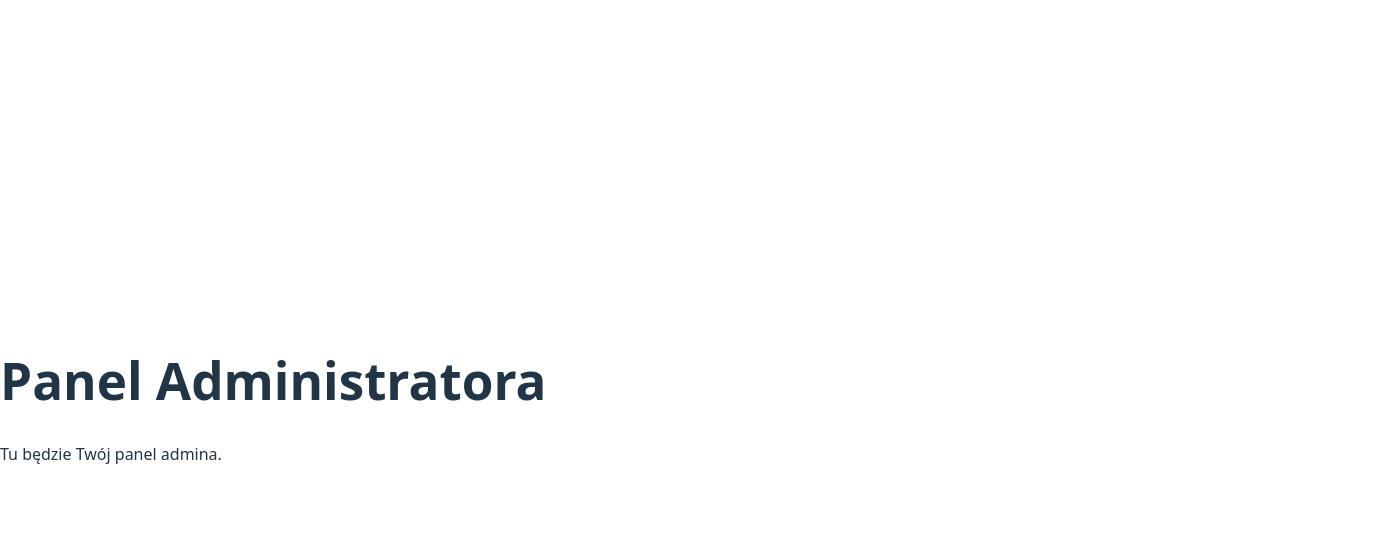
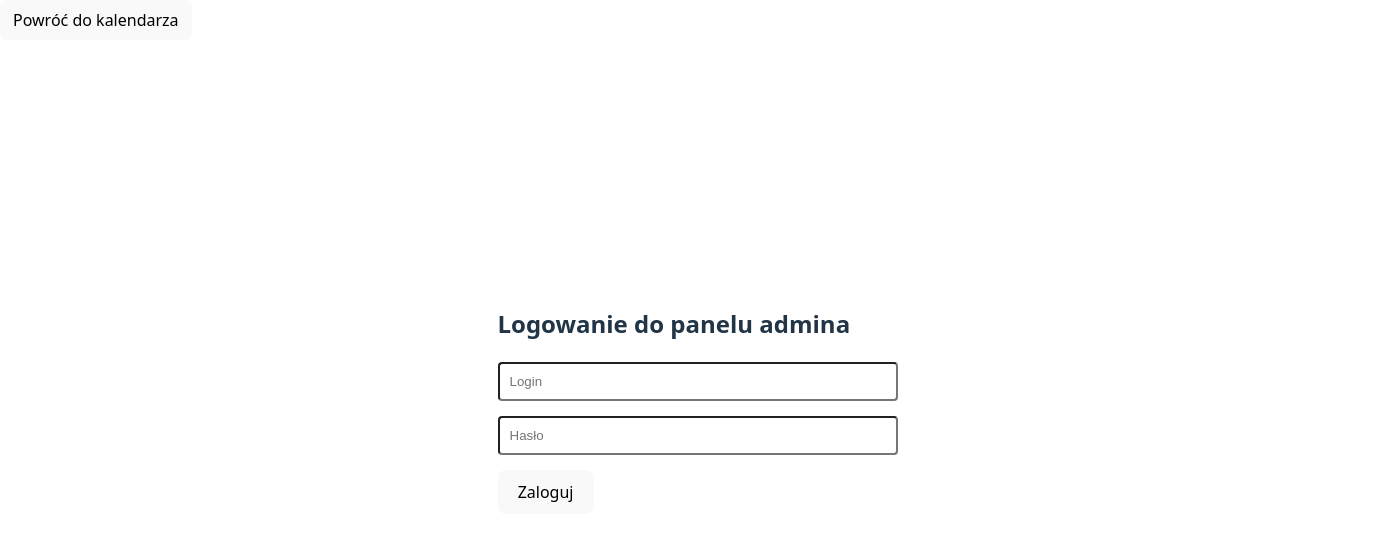
Before and after one commit to xAdamx89/my_fastapi_app, a React (Vite) app in the folder frontend/: page /admin in a window 1280 px wide. Shown: the top 540 px of the page, 1395 px wide, since content can reach past the window. Built offline with nearby package versions, Linux system fonts and the light colour scheme.

Commit message:
Naprawiona wersja, kalendarz, logowanie i admin dashboard przed funkcjami

```diff
--- a/frontend/src/App.jsx
+++ b/frontend/src/App.jsx
@@ -1,15 +1,10 @@
+// src/App.jsx
 import React from 'react';
 import { BrowserRouter, Routes, Route } from 'react-router-dom';
-import CalendarView from './components/CalendarView';
 
-function AdminPanel() {
-  return (
-    <div>
-      <h1>Panel Administratora</h1>
-      <p>Tu będzie Twój panel admina.</p>
-    </div>
-  );
-}
+import CalendarView from './components/CalendarView'; // zakładam, że masz
+import AdminPanel from './components/AdminPanel';
+import AdminDashboard from './components/AdminDashboard';
 
 export default function App() {
   return (
@@ -17,6 +12,7 @@ export default function App() {
       <Routes>
         <Route path="/" element={<CalendarView />} />
         <Route path="/admin" element={<AdminPanel />} />
+        <Route path="/admin/dashboard" element={<AdminDashboard />} />
       </Routes>
     </BrowserRouter>
   );
--- a/frontend/src/components/AdminDashboard.jsx
+++ b/frontend/src/components/AdminDashboard.jsx
@@ -1,3 +1,4 @@
+// src/components/AdminDashboard.jsx
 import React from 'react';
 import { useNavigate } from 'react-router-dom';
 
@@ -5,7 +6,7 @@ export default function AdminDashboard() {
   const navigate = useNavigate();
 
   return (
-    <div style={{ padding: '20px' }}>
+    <div style={{ padding: '20px', position: 'relative', minHeight: '100vh' }}>
       <button
         onClick={() => navigate('/')}
         style={{
@@ -13,6 +14,7 @@ export default function AdminDashboard() {
           top: '10px',
           left: '10px',
           padding: '8px 12px',
+          cursor: 'pointer',
         }}
       >
         Powróć do kalendarza
--- a/frontend/src/components/AdminPanel.css
+++ b/frontend/src/components/AdminPanel.css
@@ -1,38 +1,49 @@
-/* Układ trzech kolumn */
-.row {
+/* src/components/AdminPanel.css */
+
+html, body, #root {
+  height: 100%;
+  margin: 0;
+}
+
+.container {
+  width: 100%;
+  height: 100vh;
   display: flex;
-  height: 100vh;
 }
 
 .column {
   flex: 1;
-  width: 490px;
+  width: 465px;
 }
 
 .center-column {
+  flex: 2;
+  position: relative;
   display: flex;
-  flex-direction: column;
+  justify-content: center;
   align-items: center;
-  justify-content: center;
-  flex: 1;
-  position: relative;
 }
 
-/* Styl boxa logowania */
-.login-box {
-  padding: 40px;
-  border-radius: 12px;
-  text-align: center;
+.to-left {
+  position: absolute;
+  padding: 8px 12px;
+}
+
+.centered {
   width: 100%;
   max-width: 400px;
+  padding: 30px;
+  border-radius: 8px;
 }
 
-.login-box input {
-  display: block;
+.input-group {
+  margin-bottom: 15px;
+}
+
+input[type="text"],
+input[type="password"] {
   width: 100%;
   padding: 10px;
-  margin: 12px 0;
-  border: 1px solid #ccc;
-  border-radius: 6px;
-  font-size: 16px;
+  box-sizing: border-box;
+  border-radius: 4px;
 }
--- a/frontend/src/components/AdminPanel.jsx
+++ b/frontend/src/components/AdminPanel.jsx
@@ -1,5 +1,6 @@
+// src/components/AdminPanel.jsx
+import React, { useState } from 'react';
 import { useNavigate } from 'react-router-dom';
-import { useState } from 'react';
 import './AdminPanel.css';
 
 export default function AdminPanel() {
@@ -10,7 +11,7 @@ export default function AdminPanel() {
   const handleLogin = (e) => {
     e.preventDefault();
 
-    // Prosty przykład: sprawdzanie loginu i hasła na sztywno
+    // Proste sprawdzenie loginu i hasła na sztywno
     if (login === 'admin' && password === 'haslo123') {
       navigate('/admin/dashboard');
     } else {
@@ -19,40 +20,43 @@ export default function AdminPanel() {
   };
 
   return (
-    <div className="column">
-      <button className="to-left" onClick={() => navigate('/')}>
-        Powróć do kalendarza
-      </button>
-      <div>
+    <div className="container">
+      <div className="column">
+        <button className="to-left" onClick={() => navigate('/')}>
+          Powróć do kalendarza
+        </button>
+      </div>
+
+      <div className="column center-column">
         <div className="centered">
           <h2>Logowanie do panelu admina</h2>
           <form onSubmit={handleLogin}>
-            <div style={{ marginBottom: '10px' }}>
+            <div className="input-group">
               <input
                 type="text"
                 placeholder="Login"
                 value={login}
                 onChange={(e) => setLogin(e.target.value)}
-                style={{ width: '100%', padding: '8px' }}
                 required
               />
             </div>
-            <div style={{ marginBottom: '10px' }}>
+            <div className="input-group">
               <input
                 type="password"
                 placeholder="Hasło"
                 value={password}
                 onChange={(e) => setPassword(e.target.value)}
-                style={{ width: '100%', padding: '8px' }}
                 required
               />
             </div>
-            <button type="submit" style={{ padding: '8px 16px' }}>
+            <button type="submit" className="login-button">
               Zaloguj
             </button>
           </form>
         </div>
       </div>
+
+      <div className="column"></div>
     </div>
   );
 }
```
